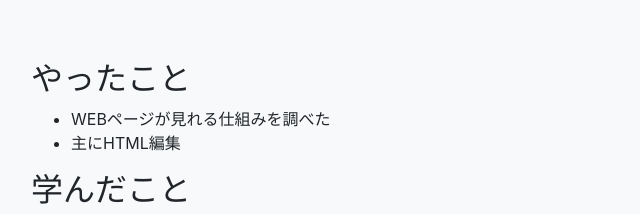
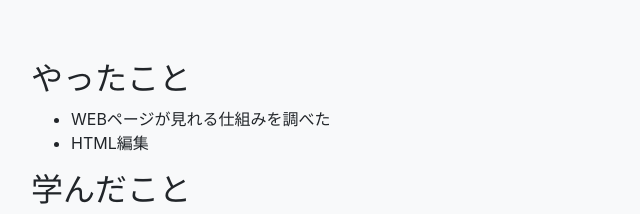
Before and after one commit to sako-na/myself, a website with bundled scripts: page index.html in a window 1280 px wide. Shown: the part 960-1174 px from the top of the page, 244-884 px from the left. Built offline with nearby package versions, Linux system fonts and the light colour scheme.

Commit message:
Update index.html

```diff
--- a/index.html
+++ b/index.html
@@ -72,7 +72,7 @@
           <h2>やったこと</h2>
           <ul>
             <li>WEBページが見れる仕組みを調べた</li>
-            <li>主にHTML編集</li>
+            <li>HTML編集</li>
           </ul>
             <h2>学んだこと</h2>
           <ul>
```
